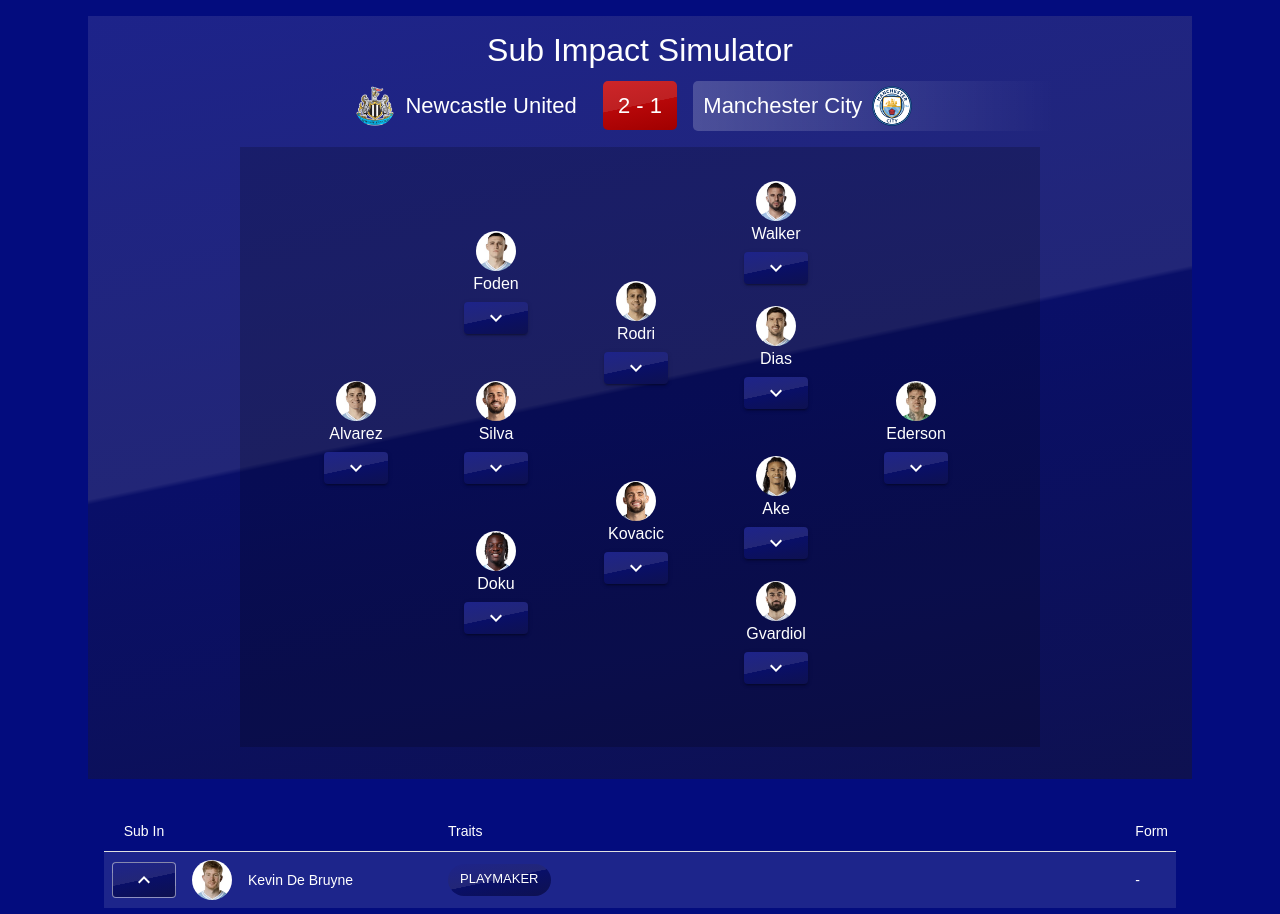
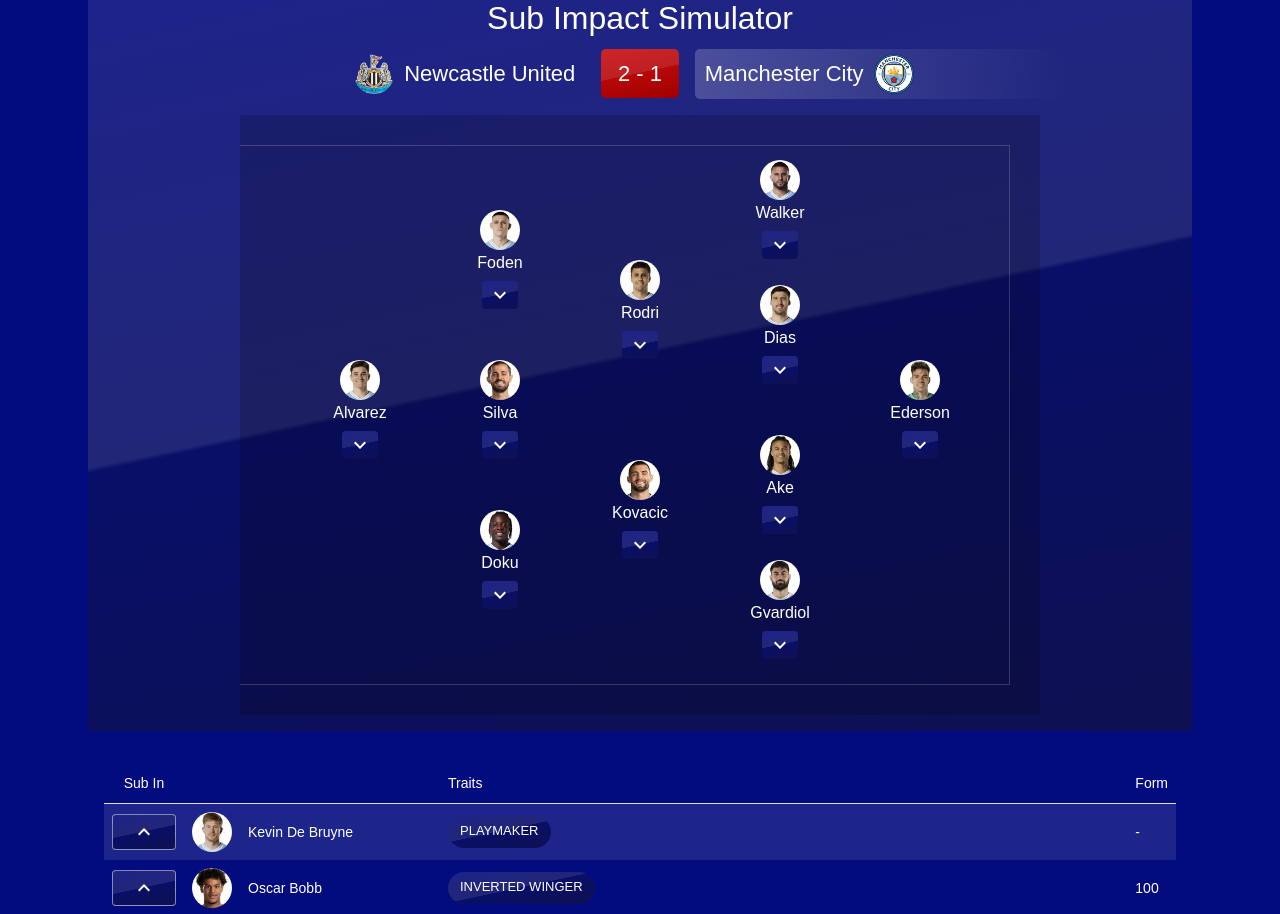
Before and after one commit to andyshora/tfg-rfp-m4, a React (Create React App) app: page / in a window 1280 px wide. Shown: the top 914 px of the page. Built offline with nearby package versions, Linux system fonts and the light colour scheme; a web font is replaced by a local one.

Commit message:
Picth aethetics

```diff
--- a/src/App.js
+++ b/src/App.js
@@ -99,6 +99,28 @@
         }
       `,
     },
+    MuiButton: {
+      variants: [
+        {
+          props: { variant: 'subOff' },
+          style: {
+            textTransform: 'none',
+            width: 16,
+            padding: '2px',
+            minWidth: 36
+          },
+        },
+        {
+          props: { variant: 'subOffCancel' },
+          style: {
+            textTransform: 'none',
+            width: 16,
+            padding: '2px',
+            minWidth: 36
+          },
+        },
+      ],
+    },
   },
 });
 
--- a/src/components/SubImpactSim.js
+++ b/src/components/SubImpactSim.js
@@ -14,17 +14,21 @@
     TableContainer,
     TableHead,
     TableRow,
-    Paper,
-    Icon,
     Grid,
     Chip
 } from '@mui/material';
 
 import KeyboardArrowUpIcon from '@mui/icons-material/KeyboardArrowUp';
 import KeyboardArrowDownIcon from '@mui/icons-material/KeyboardArrowDown';
-import DeleteIcon from '@mui/icons-material/Cancel';
+import SubOnIcon from '@mui/icons-material/ArrowDropUp';
+import SubOffIcon from '@mui/icons-material/ArrowDropDown';
+import DeleteIcon from '@mui/icons-material/Clear';
 
 import { tableCellClasses } from '@mui/material/TableCell';
+
+// const Bench = () => <svg width="24" height="24" viewBox="0 0 24 24" fill="rgba(255, 255, 255, 0.3)" class="sc-uVWWZ oyaGW"><path d="M21 6H3v5h18V6zM2 13v2h2v4h2v-4h12v4h2v-4h2v-2H2z" fill="var(--on-surface-nLv3)" fill-rule="evenodd"></path></svg>
+// const Assist = () => <svg width="16" height="16" viewBox="0 0 16 16" fill="lime" class="sc-uVWWZ oyaGW"><path d="m10.5 13.01 1.5 1.5-2.5.5-.5-.5 1.5-1.5zM7.92 1v1l2 1h2l1 6 1.5 4.5-1 1-10-10L5.92 1h2zM8 10.51l1.5 1.5-2.5.5-.5-.5 1.5-1.5zm-2.5-2.5L7 9.51l-2.5.5-.5-.5 1.5-1.5zm5.93.19H9.08l1.41 1.41h1.18l-.24-1.41zM3 5.51l1.5 1.5-2.5.5-.5-.5L3 5.51zm7.91-.01H6.43l1.41 1.41h3.31l-.24-1.41z" fill="var(--secondary-default)" fill-rule="evenodd"></path></svg>
+// const Goal = () => <svg width="16" height="16" viewBox="0 0 16 16" fill="lime" class="sc-uVWWZ oyaGW"><path d="M8 1c3.86 0 7 3.14 7 7s-3.14 7-7 7-7-3.14-7-7 3.14-7 7-7zm-.01 1.73c-1.35 0-2.57.52-3.5 1.35l.92.55-.66 2.48-2.01.72V8c0 .67.13 1.31.36 1.9l.94-.48 1.55 1.73-.25 1.38c.78.46 1.69.73 2.66.73a5.29 5.29 0 0 0 5.26-5.28c0-1.51-.65-2.87-1.67-3.83l-.88.81-2.72-1.15.29-1.07c-.1-.01-.19-.01-.29-.01zm2.51 4.1 1.39 2.54-2.07 2.29-2.08-.81V7.83l2.76-1z" fill="var(--secondary-default)" fill-rule="evenodd"></path></svg>
 
 const PitchOverflowWrap = SC.div`
     position: relative;
@@ -59,6 +63,34 @@
     margin: 1rem auto;
     background: rgba(0, 0, 0, 0.1);
     transition: all 1s ease;
+
+    &::before {
+      content: '';
+      border: 1px solid rgba(255, 255, 255, 0.2);
+      width: 1540px;
+      height: 540px;
+      position: absolute;
+      left: 30px;
+      top: 30px;
+    }
+`
+
+const PitchBottomTextWrap = SC.div`
+  position: absolute;
+  bottom: 1rem;
+  display: flex;
+  align-items: center;
+  justify-content: center;
+`
+
+const SubTextWrap = SC.div`
+  display: inline-flex;
+  font-size: 0.8rem;
+  flex-direction: row;
+  align-items: center;
+  justify-content: center;
+  color: #fff;
+  padding: 0 10px;
 `
 
 const LiveScoreWrap = SC.div``
@@ -69,21 +101,22 @@
 `
 const PlayerOnPitch = SC.div`
     position: absolute;
+    cursor: pointer;
     top: 0;
     left: 0;
-    display: flex;
+    display: ${p => p.isHidden ? 'none' : 'flex'};
     flex-direction: column;
     align-items: center;
     justify-content: center;
     text-align: center;
     font-size: 0.8rem;
     color: #fff;
-
+    width: 80px;
     padding: 4px;
     border-radius: 5px;
-
-    background: ${p => p.isActive ? 'rgba(255,255,255,0.15)' : 'none'};
-
+    transition: background 0.3s ease;
+    background: ${p => p.isActive || p.isSub ? 'rgba(255,255,255,0.15)' : 'none'};
+    border: ${p => p.isSub ? 'dashed 1px rgb(255 255 255 / 40%)' : 'dashed 1px rgba(255,255,255,0)'};
 
     > .MuiAvatar-root, > .MuiTypography-root {
       opacity: ${p => p.isActive ? 0.4 : 1};
@@ -112,6 +145,12 @@
   transition: background 0.3s ease;
 `
 
+// const FormIconsWrap = SC.div`
+//   display: flex;
+//   align-items: center;
+//   justify-content: center;
+//   gap: 5px;
+//   `
 const StyledTableCell = styled(TableCell)(({ theme }) => ({
     [`&.${tableCellClasses.head}`]: {
       backgroundColor: theme.palette.background.default
@@ -190,7 +229,13 @@
     createPlayer('Alvarez', '', 6, 4)
   ]
 
-  const rows = [
+  const homeSubs = [
+    createPlayer('Hall', '', 3.5, 1, ['winger'], 100),
+    createPlayer('Ritchie', '', 3.5, 7, ['winger'], 100),
+    createPlayer('Lascelles', '', 3.5, 7, ['leader', 'defensive rock'], 100)
+  ]
+
+  const awaySubs = [
     createPlayer('Kevin De Bruyne', 'kdb.jpg', 7, 4, ['playmaker'], '-'),
     createPlayer('Oscar Bobb', 'bobb.jpg', 7, 7, ['inverted winger'], 100),
     createPlayer('Matheus Nunes', 'nunes.jpg', 7, 4, ['box-to-box'], 100),
@@ -207,9 +252,68 @@
   function subOff(player) {
     setActiveSubOff(player)
   }
+  function subOn(player) {
+    setActiveSubOn(player)
+  }
+  function getPlayersOnPitch(players, leftOffset) {
+    return players.map((player, index) => (
+        <PlayerOnPitch key={player.name} style={{ left: leftOffset + (140 * player.x), top: 40 + (50 * player.y) }} isActive={player.name === activeSubOff} isHidden={activeSubOff === player.name && activeSubOn}>
+          <Avatar key={index} alt={player.name} src={`/assets/images/players/${player.image}`} />
+          <Typography variant="h6" component="h6" gutterBottom>{player.name}</Typography>
+          {player.name === activeSubOff ? <Button size="small" variant="subOffCancel" color="secondary" onClick={() => subOff('')} title={`Cancel sub`}><DeleteIcon /></Button> : <Button disabled={activeSubOn} onClick={() => subOff(player.name)} size="small" variant="subOff" color="secondary" title={`See the impact of replacing ${player.name}`}><KeyboardArrowDownIcon /></Button>}
+        </PlayerOnPitch>
+      ))
+  }
+  function getSubsTable(players, teamIndex) {
+    return (
+      <TableBody>
+        {players.map((row) => (
+            <StyledTableRow key={row.name} style={{ background: row.name === activeSubOn ? 'rgba(100, 255, 100, 0.2)' : '' }}>
+                <StyledTableCell align="right"><Button disabled={activeSubOn} onClick={() => subOn(row.name)} variant="outlined" title={`See the impact of subbing in ${row.name}`}><KeyboardArrowUpIcon /></Button></StyledTableCell>
+                <StyledTableCell width={1}>
+                    <Avatar alt={row.name} src={`/assets/images/players/${row.image}`} />
+                </StyledTableCell>
+                <StyledTableCell align="left"  width={200}>{row.name} {row.name === activeSubOn ? <SubOnIcon style={{ color: "lime", top: 7, position: 'relative' }} /> : ''}</StyledTableCell>
+                <StyledTableCell align="left">{row.tags.map((tag, i) => (
+                  <Chip key={i} label={tag} color="primary"  style={{ textTransform: 'uppercase', color: 'white', background: "linear-gradient(-192deg, #1d238a 0%, #222677 48.5%, #090f68 49%, #0e1151 100%)" }} />
+                ))}</StyledTableCell>
+                <StyledTableCell align="left" width={1}>{row.form}</StyledTableCell>
+            </StyledTableRow>
+        ))}
+      </TableBody>
+    )
+  }
+  function getSubCell(teamIndex) {
+    if (!activeSubOn) {
+      setActiveSubOff('');
+      setActiveSubOn('');
+      return
+    }
+    const subData = teamIndex === 0 ? homeSubs.filter(sub => sub.name === activeSubOn) : awaySubs.filter(sub => sub.name === activeSubOn);
+    const subOffPlayer = teamIndex === 0 ? homePlayers.filter(player => player.name === activeSubOff) : awayPlayers.filter(player => player.name === activeSubOff);
+    if (subData.length === 0 || subOffPlayer.length === 0 || !subOffPlayer || !Object.keys(subOffPlayer[0]).includes('x')) {
+      setActiveSubOff('');
+      setActiveSubOn('');
+      return
+    }
+    const player = subData[0];
+    const newX = subOffPlayer[0].x;
+    const newY = subOffPlayer[0].y;
+
+    const leftOffset = activeTeamIndex ? 40 : 60;
+    return (
+      (
+        <PlayerOnPitch key={player.name} style={{ left: leftOffset + (140 * newX), top: 30 + (50 * newY) }} isActive={player.name === activeSubOff} isSub={true}>
+          <Avatar alt={player.name} src={`/assets/images/players/${player.image}`} />
+          <Typography variant="h6" component="h6" gutterBottom>{player.name}</Typography>
+          <Button size="small" variant="subOffCancel" color="secondary" onClick={() => {subOff(''); subOn('');}} title={`Reset`}><DeleteIcon /></Button>
+        </PlayerOnPitch>
+      )
+    )
+  }
   return (
-    <Container sx={{ mt: 2, minWidth: 900 }}>
-        <Box padding={2} sx={{ minHeight: 400, background: "linear-gradient(-192deg, #1d238a 0%, #222677 48.5%, #090f68 49%, #0e1151 100%)" }}>
+    <Container sx={{ minWidth: 900 }}>
+        <Box sx={{ minHeight: 400, background: "linear-gradient(-192deg, #1d238a 0%, #222677 48.5%, #090f68 49%, #0e1151 100%)" }}>
             <Typography variant="h3" component="h3" gutterBottom>Sub Impact Simulator</Typography>
             <LiveScoreWrap>
               <Grid container spacing={2}>
@@ -232,21 +336,23 @@
               <Pitch style={{ transform: `translateX(${-activeTeamIndex * 800}px)` }}>
                 <HomePitchOverlay style={{ background: activeTeamIndex === 0 ? 'rgba(0, 0, 0, 0.1)' : 'rgba(0, 0, 0, 0)' }} />
                 <AwayPitchOverlay style={{ background: activeTeamIndex === 1 ? 'rgba(0, 0, 0, 0.1)' : 'rgba(0, 0, 0, 0)' }} />
-              {homePlayers.map((player, index) => (
-                  <PlayerOnPitch key={player.name} style={{ left: 60 + (140 * player.x), top: 30 + (50 * player.y) }} isActive={player.name === activeSubOff}>
-                    <Avatar key={index} alt={player.name} src={`/assets/images/players/${player.image}`} />
-                    <Typography variant="h6" component="h6" gutterBottom>{player.name}</Typography>
-                    {player.name === activeSubOff ? <Button size="small" variant="contained" color="secondary" onClick={() => subOff('')} title={`Cancel sub`}><DeleteIcon /></Button> : <Button onClick={() => subOff(player.name)} size="small" variant="contained" color="secondary" title={`See the impact of replacing ${player.name}`}><KeyboardArrowDownIcon /></Button>}
-                  </PlayerOnPitch>
-                ))}
-                {awayPlayers.map((player, index) => (
-                  <PlayerOnPitch key={player.name} style={{ left: 40 + (140 * player.x), top: 30 + (50 * player.y) }} isActive={player.name === activeSubOff}>
-                    <Avatar key={index} alt={player.name} src={`/assets/images/players/${player.image}`} />
-                    <Typography variant="h6" component="h6" gutterBottom>{player.name}</Typography>
-                    {player.name === activeSubOff ? <Button size="small" variant="contained" color="secondary" onClick={() => subOff('')} title={`Cancel sub`}><DeleteIcon /></Button> : <Button onClick={() => subOff(player.name)} size="small" variant="contained" color="secondary" title={`See the impact of replacing ${player.name}`}><KeyboardArrowDownIcon /></Button>}
-                  </PlayerOnPitch>
-                ))}
+              {getPlayersOnPitch(homePlayers, 60)}
+              {getPlayersOnPitch(awayPlayers, 40)}
+              {activeSubOff && activeSubOn ? getSubCell(activeTeamIndex) : ''}
               </Pitch>
+              <PitchBottomTextWrap>
+                  {activeSubOn && activeSubOff ? (
+                    <>
+                      <SubTextWrap>
+                        <SubOffIcon style={{ color: "#cc0f13" }} />{activeSubOff}
+                      </SubTextWrap>
+                      <SubTextWrap>{activeSubOn} <SubOnIcon style={{ color: "lime" }} />
+                      </SubTextWrap>
+                      <SubTextWrap>
+                      <Button size="small" variant="outlined" color="primary" onClick={() => {subOff(''); subOn('');}} title={`Reset`}>Reset</Button>
+                      </SubTextWrap>
+                    </> ): ''}
+                </PitchBottomTextWrap>
             </PitchOverflowWrap>
         </Box>
 
@@ -262,21 +368,7 @@
                     <StyledTableCell align="left">Form</StyledTableCell>
                 </StyledHeaderTableRow>
             </TableHead>
-            <TableBody>
-            {rows.map((row) => (
-                <StyledTableRow key={row.name}>
-                    <StyledTableCell align="right"><Button variant="outlined" title={`See the impact of subbing in ${row.name}`}><KeyboardArrowUpIcon /></Button></StyledTableCell>
-                    <StyledTableCell width={1}>
-                        <Avatar alt={row.name} src={`/assets/images/players/${row.image}`} />
-                    </StyledTableCell>
-                    <StyledTableCell align="left"  width={200}>{row.name}</StyledTableCell>
-                    <StyledTableCell align="left">{row.tags.map((tag, i) => (
-                      <Chip key={i} label={tag} color="primary"  style={{ textTransform: 'uppercase', color: 'white', background: "linear-gradient(-192deg, #1d238a 0%, #222677 48.5%, #090f68 49%, #0e1151 100%)" }} />
-                    ))}</StyledTableCell>
-                    <StyledTableCell align="left" width={1}>{row.form}</StyledTableCell>
-                </StyledTableRow>
-            ))}
-            </TableBody>
+            {getSubsTable(activeTeamIndex ? awaySubs : homeSubs, activeTeamIndex)}
           </Table>
         </TableContainer>
       </Box>
```
Also changed, not shown: public/assets/images/p1.jpg (added).
